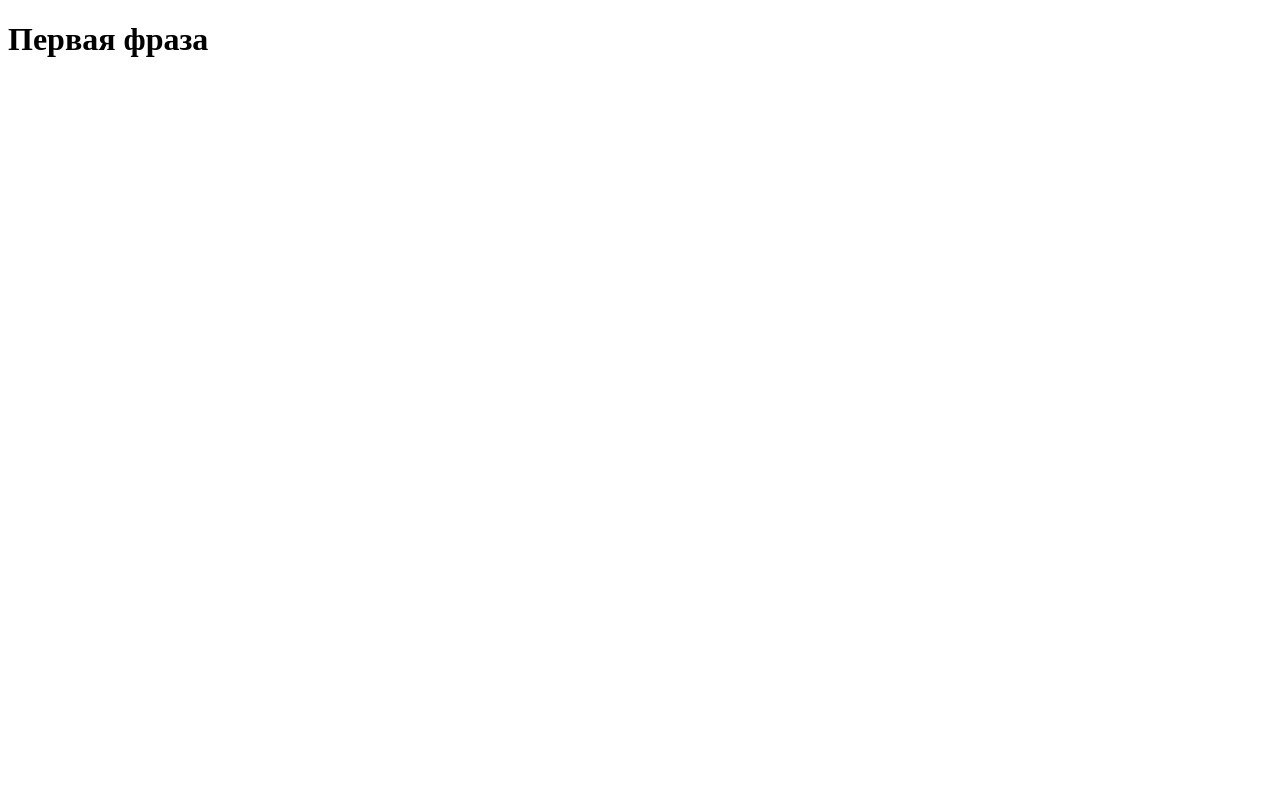
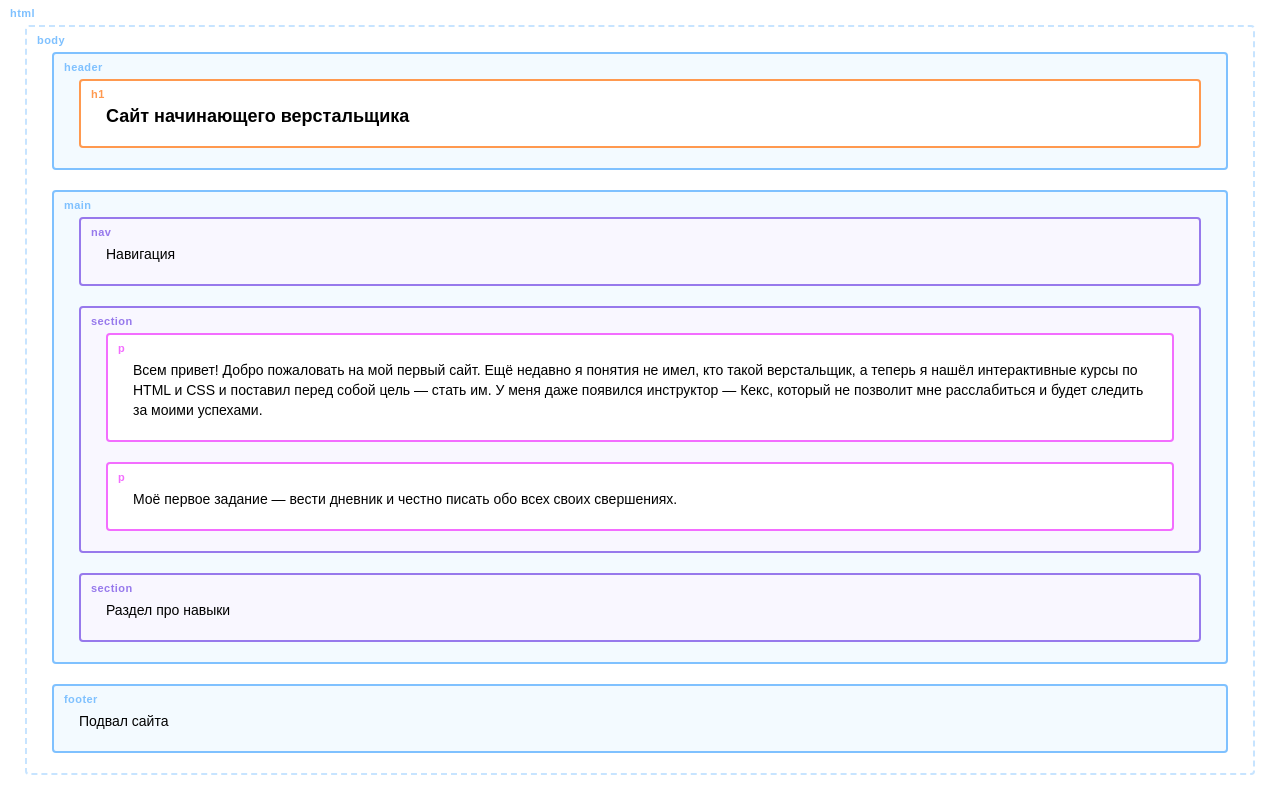
Before and after one commit to spokeme/zaverstai, a plain HTML site: page index.html in a window 1280 px wide. Drawn offline with Linux system fonts and the light colour scheme; a web font is replaced by a local one.

Commit message:
New lesson
Start

```diff
--- a/index.html
+++ b/index.html
@@ -1,12 +1,30 @@
 <!DOCTYPE html>
-<html lang="en">
-<head>
-    <meta charset="UTF-8">
-    <meta http-equiv="X-UA-Compatible" content="IE=edge">
-    <meta name="viewport" content="width=device-width, initial-scale=1.0">
-    <title>Document</title>
-</head>
-<body>
-    <h1 class="">Первая фраза</h1>
-</body>
+<html lang="ru">
+  <head>
+    <meta charset="utf-8">
+    <meta name="keywords" content="вёрстка, HTML, CSS, блог">
+    <meta name="description" content="Блог о процессе обучения веб-технологиям">
+    <title>Сайт начинающего верстальщика</title>
+    <link rel="stylesheet" href="outlines.css">
+  </head>
+  <body>
+    <header>
+      <h1>Сайт начинающего верстальщика</h1>
+    </header>
+    <main>
+      <nav>
+        Навигация
+      </nav>
+      <section>
+        <p>Всем привет! Добро пожаловать на мой первый сайт. Ещё недавно я понятия не имел, кто такой верстальщик, а теперь я нашёл интерактивные курсы по HTML и CSS и поставил перед собой цель — стать им. У меня даже появился инструктор — Кекс, который не позволит мне расслабиться и будет следить за моими успехами.</p>
+        <p>Моё первое задание — вести дневник и честно писать обо всех своих свершениях.</p>
+      </section>
+      <section>
+        Раздел про навыки
+      </section>
+    </main>
+    <footer>
+      Подвал сайта
+    </footer>
+  </body>
 </html>
--- /dev/null
+++ b/outlines.css
@@ -0,0 +1,134 @@
+@font-face {
+  font-weight: 400;
+  font-family: "Montserrat";
+  font-style: normal;
+  src: url("fonts/Montserrat-Regular.woff") format("woff");
+}
+
+@font-face {
+  font-weight: 700;
+  font-family: "Montserrat";
+  font-style: normal;
+  src: url("fonts/Montserrat-Bold.woff") format("woff");
+}
+
+html,
+body {
+  margin: 0;
+  font-family: "Montserrat", "Arial", sans-serif;
+  font-size: 14px;
+  line-height: 20px;
+}
+
+body {
+  min-width: 430px;
+  border: 2px dashed #c7e4ff;
+}
+
+html::before,
+body::before,
+header::before,
+footer::before,
+main::before {
+  color: #7fc1ff;
+}
+
+main,
+header,
+footer {
+  background-color: #f3faff;
+  border: 2px solid #7fc1ff;
+}
+
+nav,
+section,
+article,
+aside {
+  background-color: #f9f7ff;
+  border: 2px solid #9779ec;
+}
+
+nav::before,
+section::before,
+article::before,
+aside::before {
+  color: #9779ec;
+}
+
+h1 {
+  font-size: 18px;
+  background-color: #ffffff;
+  border: 2px solid #ff994f;
+}
+
+h1::before {
+  content: "h1";
+  color: #ff994f;
+}
+
+p {
+  background-color: #ffffff;
+  border: 2px solid #f36dff;
+}
+
+p::before {
+  color: #f36dff;
+  content: "p";
+}
+
+* {
+  position: relative;
+  padding: 25px 25px 20px;
+  margin: 0;
+  border-radius: 4px;
+}
+
+*:not(:last-child) {
+  margin-bottom: 20px;
+}
+
+*::before {
+  position: absolute;
+  top: 8px;
+  left: 10px;
+  font-weight: 700;
+  font-size: 11px;
+  line-height: 10px;
+  letter-spacing: 0.04em;
+}
+
+html::before {
+  content: "html";
+}
+
+body::before {
+  content: "body";
+}
+
+main::before {
+  content: "main";
+}
+
+header::before {
+  content: "header";
+}
+
+footer::before {
+  content: "footer";
+}
+
+section::before {
+  content: "section";
+}
+
+article::before {
+  content: "article";
+}
+
+aside::before {
+  content: "aside";
+}
+
+nav::before {
+  content: "nav";
+}
```
Also changed, not shown: day-1.html (added, +27 -0 lines).
